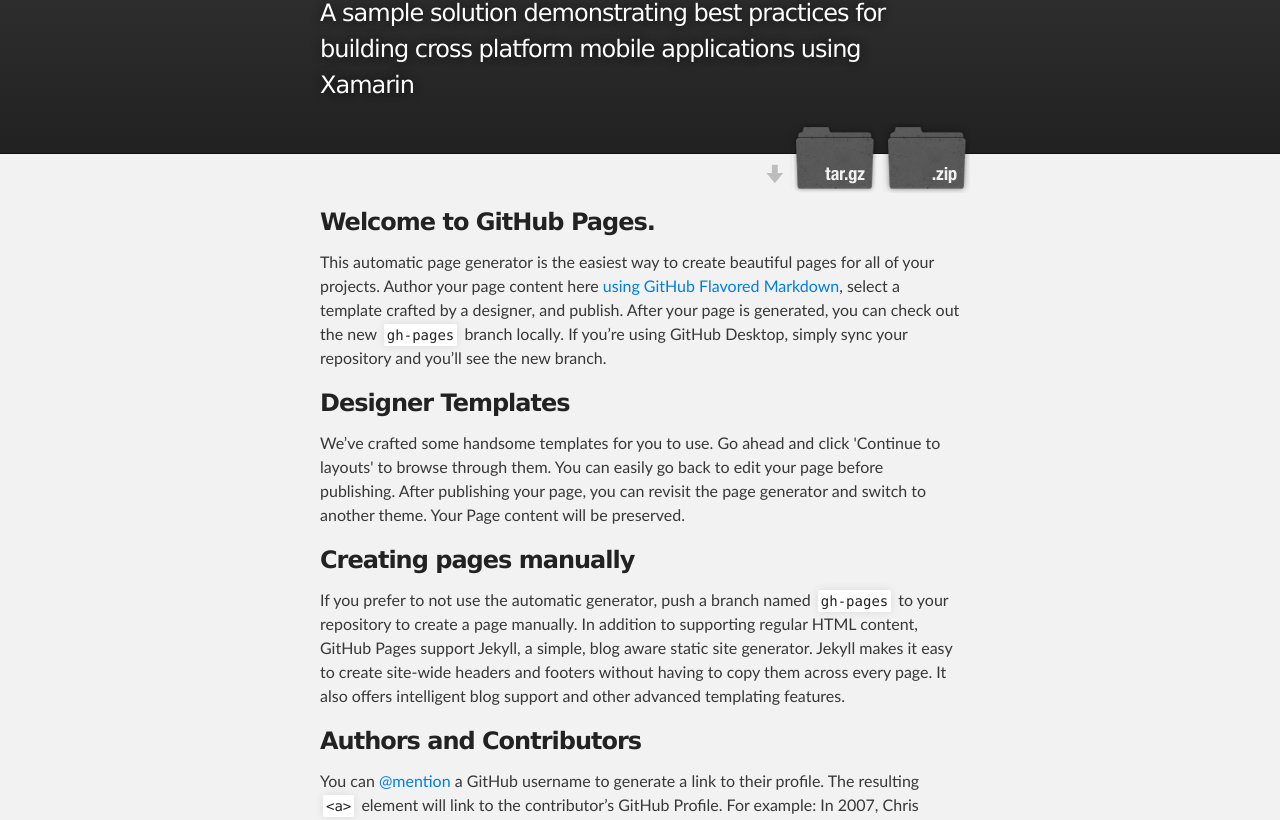
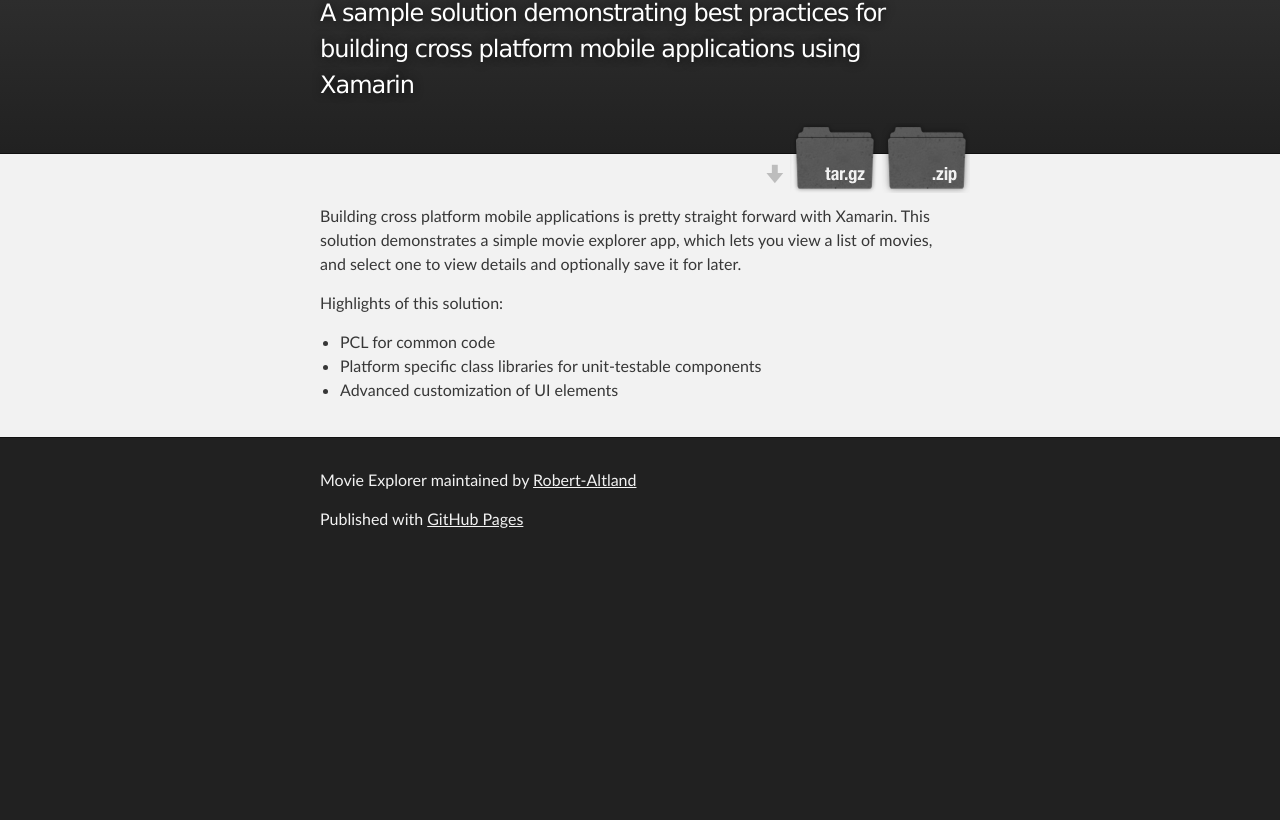
Before and after one commit to Robert-Altland/MovieExplorer, a plain HTML site: page index.html in a window 1280 px wide. Shown: the part 128-948 px from the top of the page. After the commit the page ends 800 px from the top, so only its background shows below. Drawn offline with Linux system fonts and the light colour scheme.

```diff
--- a/index.html
+++ b/index.html
@@ -31,30 +31,15 @@
     <!-- MAIN CONTENT -->
     <div id="main_content_wrap" class="outer">
       <section id="main_content" class="inner">
-        <h3>
-<a id="welcome-to-github-pages" class="anchor" href="#welcome-to-github-pages" aria-hidden="true"><span aria-hidden="true" class="octicon octicon-link"></span></a>Welcome to GitHub Pages.</h3>
+        <p>Building cross platform mobile applications is pretty straight forward with Xamarin. This solution demonstrates a simple movie explorer app, which lets you view a list of movies, and select one to view details and optionally save it for later. </p>
 
-<p>This automatic page generator is the easiest way to create beautiful pages for all of your projects. Author your page content here <a href="https://guides.github.com/features/mastering-markdown/">using GitHub Flavored Markdown</a>, select a template crafted by a designer, and publish. After your page is generated, you can check out the new <code>gh-pages</code> branch locally. If you’re using GitHub Desktop, simply sync your repository and you’ll see the new branch.</p>
+<p>Highlights of this solution:</p>
 
-<h3>
-<a id="designer-templates" class="anchor" href="#designer-templates" aria-hidden="true"><span aria-hidden="true" class="octicon octicon-link"></span></a>Designer Templates</h3>
-
-<p>We’ve crafted some handsome templates for you to use. Go ahead and click 'Continue to layouts' to browse through them. You can easily go back to edit your page before publishing. After publishing your page, you can revisit the page generator and switch to another theme. Your Page content will be preserved.</p>
-
-<h3>
-<a id="creating-pages-manually" class="anchor" href="#creating-pages-manually" aria-hidden="true"><span aria-hidden="true" class="octicon octicon-link"></span></a>Creating pages manually</h3>
-
-<p>If you prefer to not use the automatic generator, push a branch named <code>gh-pages</code> to your repository to create a page manually. In addition to supporting regular HTML content, GitHub Pages support Jekyll, a simple, blog aware static site generator. Jekyll makes it easy to create site-wide headers and footers without having to copy them across every page. It also offers intelligent blog support and other advanced templating features.</p>
-
-<h3>
-<a id="authors-and-contributors" class="anchor" href="#authors-and-contributors" aria-hidden="true"><span aria-hidden="true" class="octicon octicon-link"></span></a>Authors and Contributors</h3>
-
-<p>You can <a href="https://github.com/blog/821" class="user-mention">@mention</a> a GitHub username to generate a link to their profile. The resulting <code>&lt;a&gt;</code> element will link to the contributor’s GitHub Profile. For example: In 2007, Chris Wanstrath (<a href="https://github.com/defunkt" class="user-mention">@defunkt</a>), PJ Hyett (<a href="https://github.com/pjhyett" class="user-mention">@pjhyett</a>), and Tom Preston-Werner (<a href="https://github.com/mojombo" class="user-mention">@mojombo</a>) founded GitHub.</p>
-
-<h3>
-<a id="support-or-contact" class="anchor" href="#support-or-contact" aria-hidden="true"><span aria-hidden="true" class="octicon octicon-link"></span></a>Support or Contact</h3>
-
-<p>Having trouble with Pages? Check out our <a href="https://help.github.com/pages">documentation</a> or <a href="https://github.com/contact">contact support</a> and we’ll help you sort it out.</p>
+<ul>
+<li>PCL for common code</li>
+<li>Platform specific class libraries for unit-testable components</li>
+<li>Advanced customization of UI elements</li>
+</ul>
       </section>
     </div>
 
```
Also changed, not shown: params.json (+1 -1 lines).
